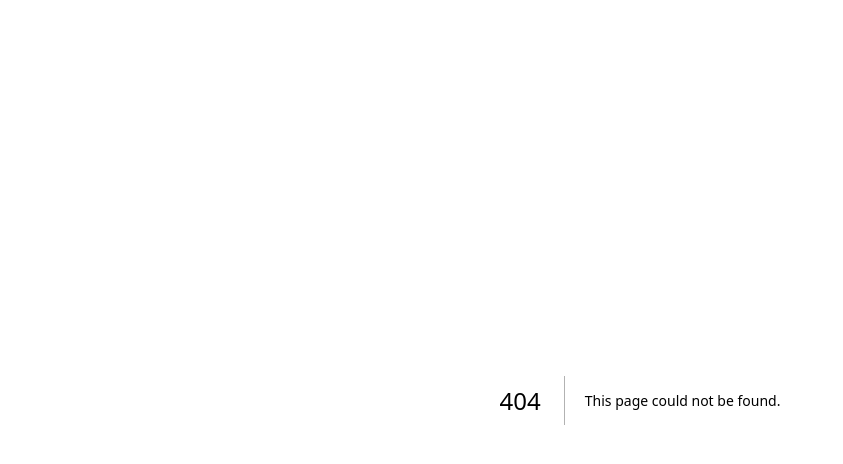
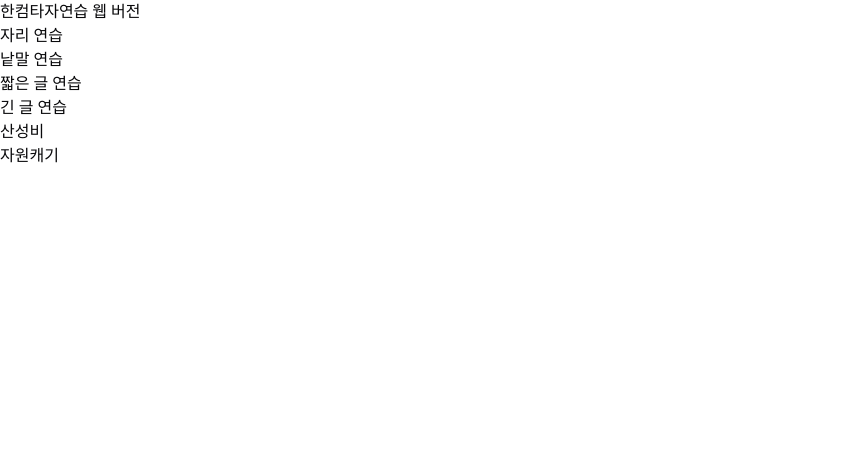
Before and after one commit to hwkims/nextjs-ai-chatbot, a Next.js app: page /typing in a window 1280 px wide. Before the commit this address had no page. Shown: the top 464 px of the page, without its empty margins (0-843 px from the left). Built offline with nearby package versions, Linux system fonts and the light colour scheme.

Commit message:
Create page.tsx

```diff
--- /dev/null
+++ b/app/typing/page.tsx
@@ -0,0 +1,65 @@
+// app/typing/page.tsx
+'use client';
+import Link from 'next/link';
+import React, {useState} from 'react';
+
+export default function TypingPage() {
+
+  const [gameMode, setGameMode] = useState('');
+
+    const handleGameModeChange = (mode) => {
+        setGameMode(mode)
+    }
+
+  return (
+    <div>
+      <h1>한컴타자연습 웹 버전</h1>
+      <nav>
+        <ul>
+          <li>
+            <Link href="/typing/자리연습">자리 연습</Link>
+          </li>
+          <li>
+            <Link href="/typing/낱말연습">낱말 연습</Link>
+          </li>
+          <li>
+            <Link href="/typing/짧은글연습">짧은 글 연습</Link>
+          </li>
+          <li>
+            <Link href="/typing/긴글연습">긴 글 연습</Link>
+          </li>
+          <li>
+            {/* <Link href="/typing/산성비">산성비</Link> */}
+            <button type='button' onClick={()=>handleGameModeChange('산성비')}>산성비</button>
+          </li>
+          <li>
+            {/* <Link href="/typing/자원캐기">자원캐기</Link> */}
+            <button type='button' onClick={()=>handleGameModeChange('자원캐기')}>자원캐기</button>
+
+          </li>
+        </ul>
+      </nav>
+      {gameMode === '산성비' && <AcidRain />}
+      {gameMode === '자원캐기' && <ResourceMining />}
+    </div>
+  );
+}
+
+function AcidRain() {
+    return(
+        <div>
+            <h2>산성비</h2>
+            <p>산성비 게임 컴포넌트가 여기에 들어갑니다.</p>
+
+        </div>
+    )
+}
+
+function ResourceMining() {
+    return (
+        <div>
+             <h2>자원캐기</h2>
+            <p>자원캐기 게임 컴포넌트가 여기에 들어갑니다.</p>
+        </div>
+    )
+}
```
